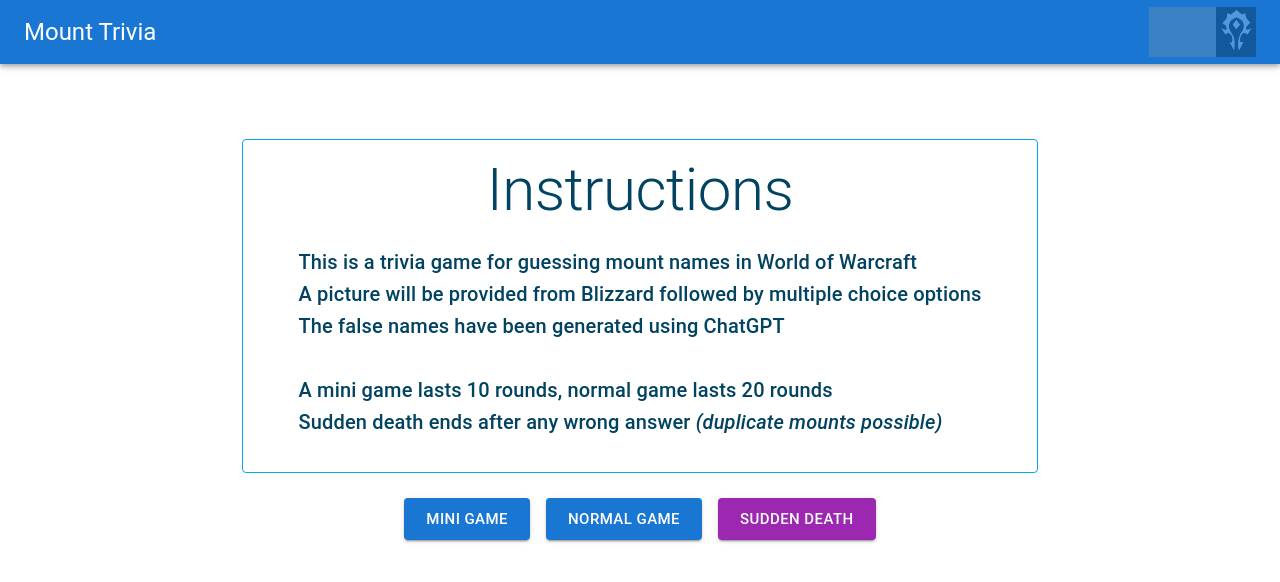
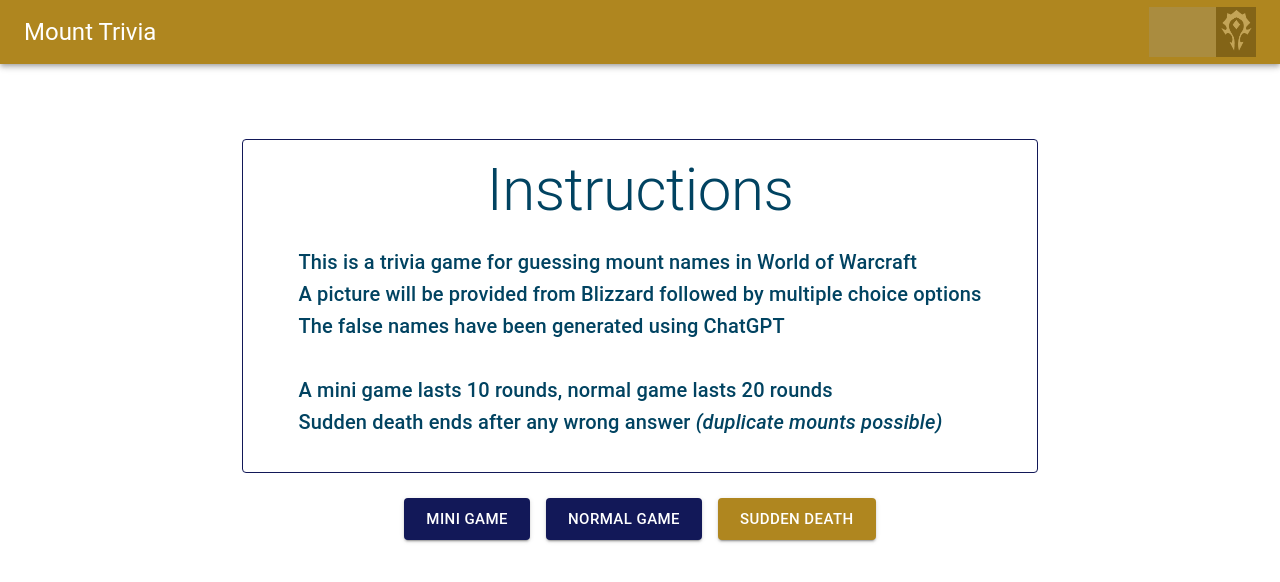
Before and after one commit to maggiemay-afk/warcraftApp, a React (Create React App) app in the folder client/: page / in a window 1280 px wide. Shown: the top 582 px of the page. Built offline with nearby package versions, Linux system fonts and the light colour scheme; no server answers; grey boxes are pictures that could not be loaded.

Commit message:
style updates

```diff
--- a/client/src/App.css
+++ b/client/src/App.css
@@ -22,6 +22,7 @@
 
 .headerTitle{
   text-align: left;
+  cursor: pointer;
 }
 
 .landingPage{
@@ -63,18 +64,12 @@
   width: 500px;
 }
 
-.displayAlert{
-
-
-}
-
 .displayAlertText {
   display: inline;
   padding: 10px;
 }
 
 .footer{
-  padding-top: 20px;
   position: relative;
   left: 0;
   bottom: 0;
@@ -114,6 +109,10 @@
   color:rgb(1, 67, 97);
 }
 
+.startButton{
+  padding-bottom: 20px;
+}
+
 .incorrectAnswer{
   color: red;
 }
--- a/client/src/App.tsx
+++ b/client/src/App.tsx
@@ -6,6 +6,42 @@
 import LandingPage from './LandingPage';
 import { GameData } from './types';
 import React, {useState} from 'react';
+import { createTheme, ThemeProvider, styled } from '@mui/material/styles';
+
+export const theme = createTheme({
+  palette: {
+    primary: {
+      main: '#af861f',
+    },
+    secondary: {
+      main: '#121858',
+    },
+  },
+  components: {
+    MuiAlert: {
+      styleOverrides: {
+        standardSuccess: {
+          backgroundColor: 'green',
+          color: 'white'
+        },
+        standardError: {
+          backgroundColor: 'red',
+          color: 'white'
+        },
+        standardWarning: {
+          backgroundColor: 'orange',
+          color: 'white'
+        },
+        standardInfo: {
+          backgroundColor: '#121858',
+          color: '#121858',
+          border: '#121858'
+        }
+      }
+    }
+  }
+});
+
 
 function App() {
   const [gameStarted, setGameStarted] = useState<Boolean>(false);
@@ -59,8 +95,11 @@
 
 
   return (
+
+    <ThemeProvider theme={theme}>
+
     <div className="App">
-      <Header></Header>
+      <Header restartGame={restartGame}></Header>
       <div>
         {gameOver === true
         ? <div>
@@ -92,6 +131,8 @@
         }
       </div>
     </div>
+  </ThemeProvider>
+
   );
 }
 
--- a/client/src/GameOver.tsx
+++ b/client/src/GameOver.tsx
@@ -64,14 +64,16 @@
             ))}
         </ImageList>
       </Box>
-      <Button
-        className="startButton"
-        variant="contained"
-        color="secondary"
-        size="large"
-        onClick={() => restartGame()}>
-          Restart Game
-      </Button>
+      <div className="startButton" >
+        <Button
+          variant="contained"
+          color="primary"
+          size="large"
+          onClick={() => restartGame()}
+        >
+        Restart Game
+        </Button>
+      </div>
     </div>
   )
 }
--- a/client/src/Header.tsx
+++ b/client/src/Header.tsx
@@ -5,8 +5,13 @@
 import Toolbar from '@mui/material/Toolbar';
 import Typography from '@mui/material/Typography';
 
+type restart = {
+  restartGame: Function
+}
 
-export default function Header() {
+export default function Header(props: restart) {
+  const {restartGame} = props;
+
   return (
     <Box className="header" sx={{ flexGrow: 1 }}>
 
@@ -16,6 +21,7 @@
                   className="headerTitle"
                   variant="h5"
                   component="div"
+                  onClick={() => restartGame()}
                   sx={{ flexGrow: 1 }}>
                     Mount Trivia
                 </Typography>
--- a/client/src/LandingPage.tsx
+++ b/client/src/LandingPage.tsx
@@ -15,7 +15,6 @@
   const {startGame} = props;
 
   return (
-
     <div className="landingPage">
       <Box
         className="landingPageBox"
@@ -24,7 +23,7 @@
         alignItems="center"
       >
         <Stack className="gameOverTitle" sx={{ maxWidth: '100%' }}>
-          <Alert sx={{display: "flex", justifyContent: "center"}} variant="outlined" severity="info" icon={false}>
+          <Alert sx={{display: "flex", justifyContent: "center", color: '#014361', borderColor: 'secondary.main'}} variant="outlined" icon={false}>
             <Typography variant="h2">Instructions</Typography>
             <Typography className="instructionP" variant="h6" >
               This is a trivia game for guessing mount names in World of Warcraft<br></br>
@@ -49,6 +48,7 @@
         <Button
           className="startButton"
           variant="contained"
+          color="secondary"
           size="large"
           onClick={() => startGame(10)}
         > Mini Game
@@ -56,6 +56,7 @@
         <Button
           className="startButton"
           variant="contained"
+          color="secondary"
           size="large"
           onClick={() => startGame(20)}
         > Normal Game
@@ -63,15 +64,11 @@
         <Button
           className="startButton"
           variant="contained"
-          color="secondary"
           size="large"
           onClick={() => startGame(-1)}
         > Sudden Death
         </Button>
-
       </Stack>
-
     </div>
   );
-
 }
--- a/client/src/MountImage.tsx
+++ b/client/src/MountImage.tsx
@@ -148,11 +148,19 @@
       </div>
 
       <Stack direction="row" justifyContent="center" alignItems="center" spacing={2}>
-        {image.names.map((item) => <Button disabled={!!choice} variant="outlined" onClick={() => evaluate(item)}> {item} </Button>)}
+        {image.names.map((item) =>
+          <Button
+            disabled={!!choice}
+            variant="outlined"
+            color="secondary"
+            onClick={() => evaluate(item)}
+          >
+          {item}
+          </Button>
+        )}
       </Stack>
     </div>
   )
-
 }
 
 export default MountImage;
```
